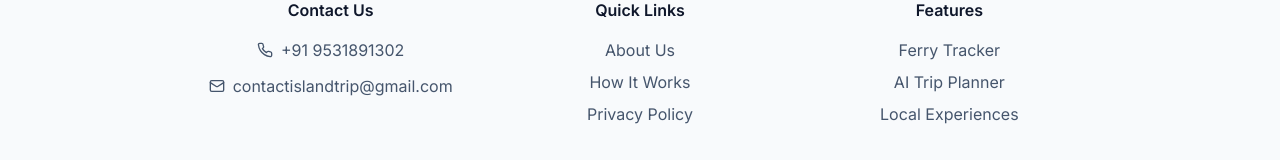
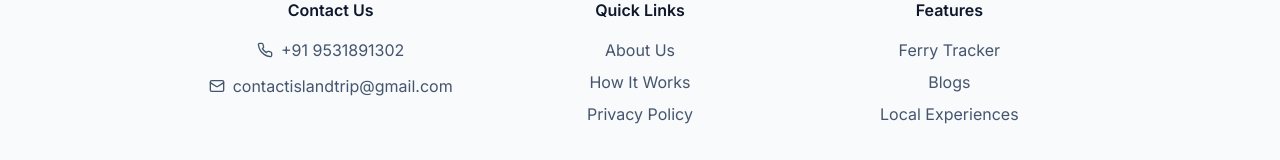
Before and after one commit to Souvik3798/ist-appV0, a Next.js app: page / in a window 1280 px wide. Shown: the part 4653-4813 px from the top of the page. Built offline with nearby package versions, Linux system fonts and the light colour scheme.

Commit message:
updated blog link

```diff
--- a/components/island-trip-landing.tsx
+++ b/components/island-trip-landing.tsx
@@ -803,8 +803,8 @@ export function IslandTripLanding() {
                   <a href="#" className="block text-slate-600 hover:text-teal-600 transition-colors">
                     Ferry Tracker
                   </a>
-                  <a href="#" className="block text-slate-600 hover:text-teal-600 transition-colors">
-                    AI Trip Planner
+                  <a href="https://www.myislandtrip.online" className="block text-slate-600 hover:text-teal-600 transition-colors">
+                    Blogs
                   </a>
                   <a href="#" className="block text-slate-600 hover:text-teal-600 transition-colors">
                     Local Experiences
```
